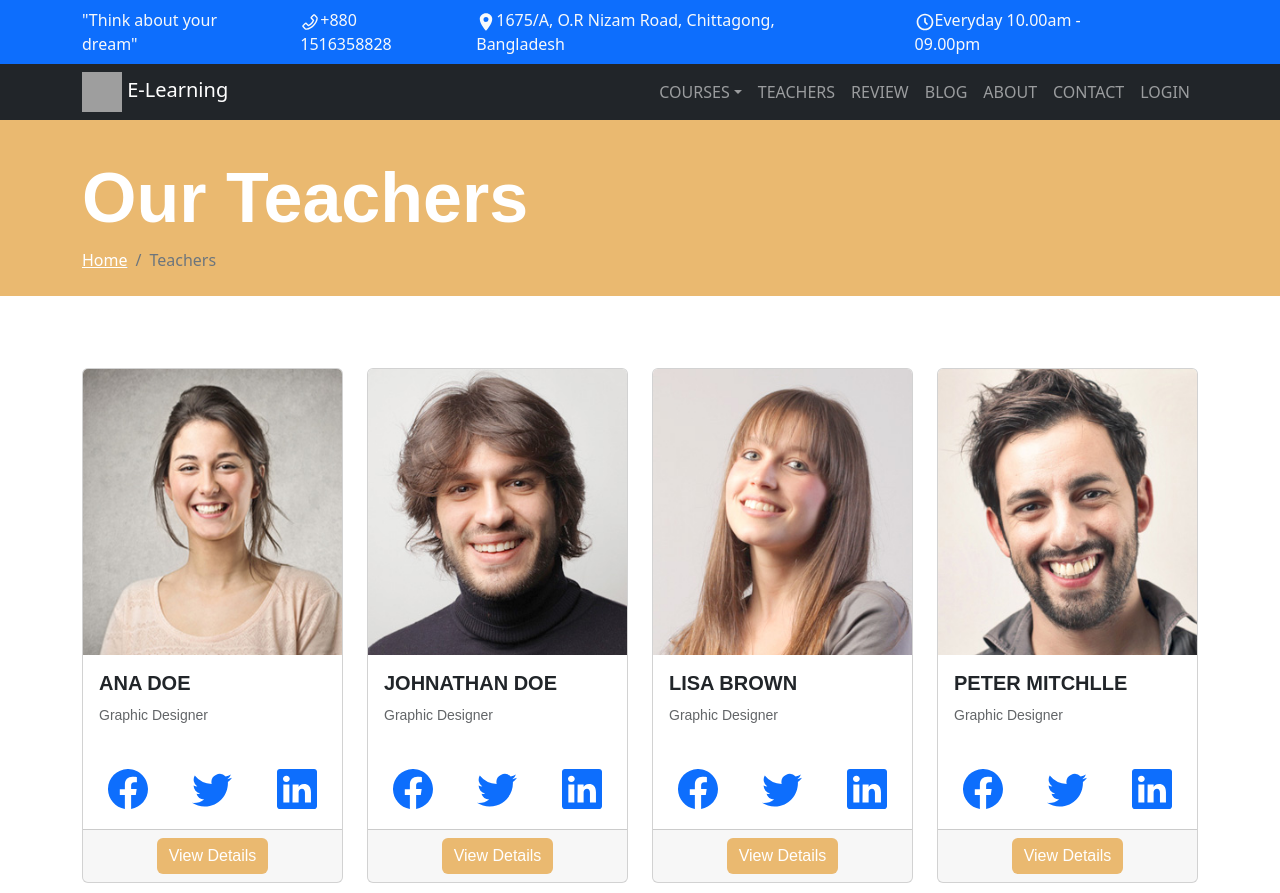
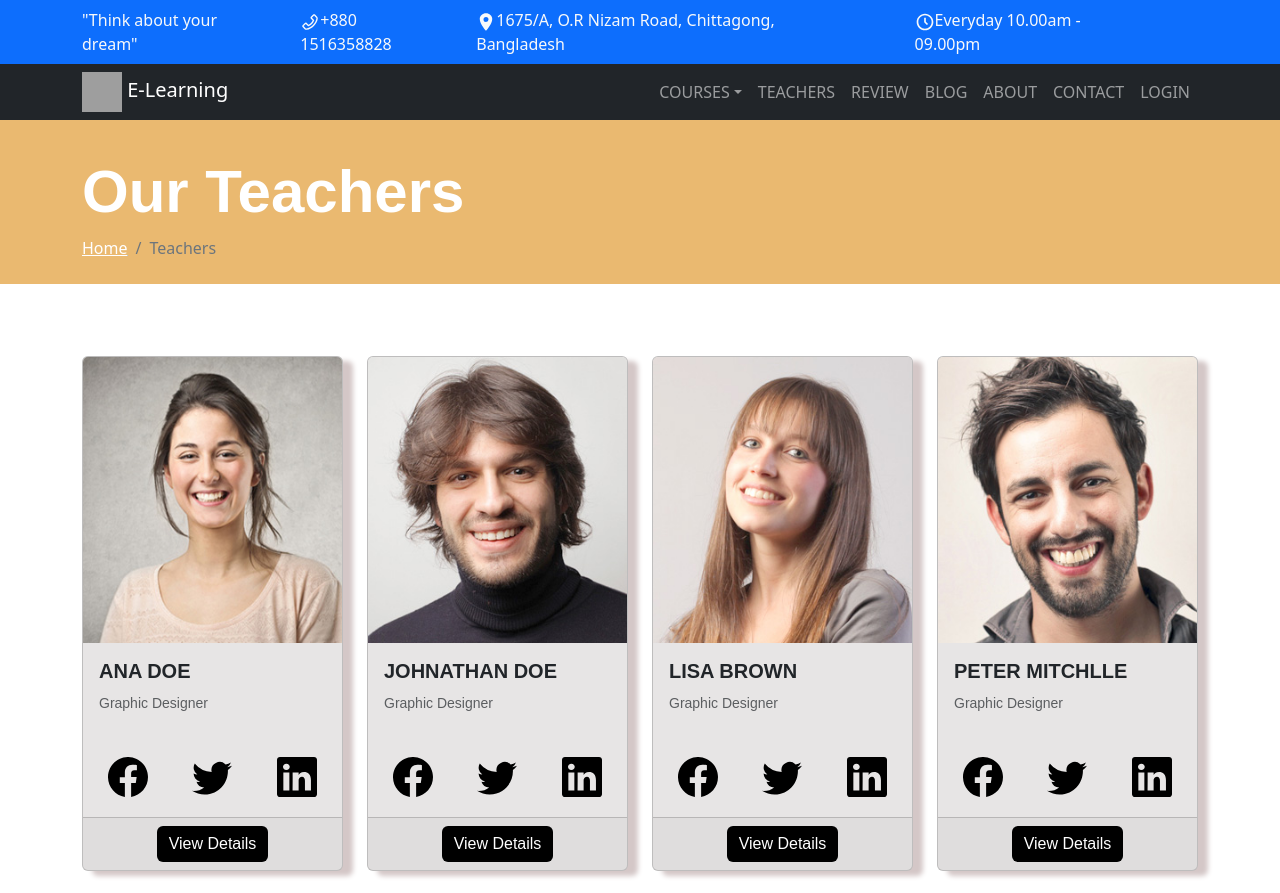
Before and after one commit to subrotadey/E-Learning-management-system, a React (Create React App) app: page /teachers in a window 1280 px wide. Shown: the top 893 px of the page. Built offline with nearby package versions, Linux system fonts and the light colour scheme; grey boxes are pictures that could not be loaded.

Commit message:
error fixed

```diff
--- a/src/Pages/Home/Features/Characteristics.css
+++ b/src/Pages/Home/Features/Characteristics.css
@@ -1,5 +1,5 @@
 div h1{
-    font-size: 70px;
+    font-size: 60px;
     font-weight: 700;
     font-family: Arial, Helvetica, sans-serif;
     padding-left: 3%;
@@ -8,7 +8,7 @@
 div h1 span{
     line-height: 2px;
     display: block;
-    font-size: 32px;
+    font-size: 25px;
     font-weight: bold;
 }
 div h5{
--- a/src/Pages/Home/HomeTeacher/HomeTeacher.js
+++ b/src/Pages/Home/HomeTeacher/HomeTeacher.js
@@ -7,7 +7,7 @@
 const HomeTeacher = ({ teach }) => {
     return (
 
-            <Col className='teacher-card-style text-center mx-3'>
+            <Col className='teacher-card-style text-center mx-3 card-height'>
               <Card>
                 <Card.Img variant="top" src={teach.img} className='img-trans'/>
                 <Card.Body>
--- a/src/Pages/Teachers/Teacher.css
+++ b/src/Pages/Teachers/Teacher.css
@@ -1,8 +1,9 @@
 .teacher-card-style{
     font-family:   'Montserrat', sans-serif;
+    border: none;
 }
 .footer-btn{
-    background-color: #EAB970 !important;
+    background-color: black !important;
     border: none !important;
 }
 .footer-btn:hover{
@@ -15,11 +16,15 @@
     padding: 3px;
     margin-top: 10px;
     margin-bottom: 10px;
-    color: black !important;
-
-    /* background-color: white !important; */
+}
+.i-style a{
+    color: black;
 }
 .i-style :hover{
     color: #EAB970;
-    transition: .3s ease-in-out;
+    transition: .2s ease-in-out;
 }
+.card-bg{
+    background-color: rgb(231, 229, 229) !important;
+    box-shadow: 10px 5px 5px rgb(212, 199, 199);
+}
--- a/src/Pages/Teachers/Teacher.js
+++ b/src/Pages/Teachers/Teacher.js
@@ -7,7 +7,7 @@
     return (
         <>
             <Col className='teacher-card-style'>
-              <Card>
+              <Card className='card-bg'>
                 <Card.Img variant="top" src={teach.img} />
                 <Card.Body>
                   <Card.Title className='fw-bold'>{teach.name}</Card.Title>
@@ -16,7 +16,7 @@
                   </Card.Text>
                 </Card.Body>
                 <div className='d-flex justify-content-around fs-1 i-style'>
-                  <a href="www.facebook.com"><BsFacebook></BsFacebook></a>
+                  <a href="www.facebook.com" className=''><BsFacebook className=''></BsFacebook></a>
                   <a href="www.twitter.com"><BsTwitter></BsTwitter></a>
                   <a href="www.linkedin.com"><BsLinkedin></BsLinkedin></a>
                 </div>
```
Also changed, not shown: 1 other file (tests, documents, lock files or other folders).
